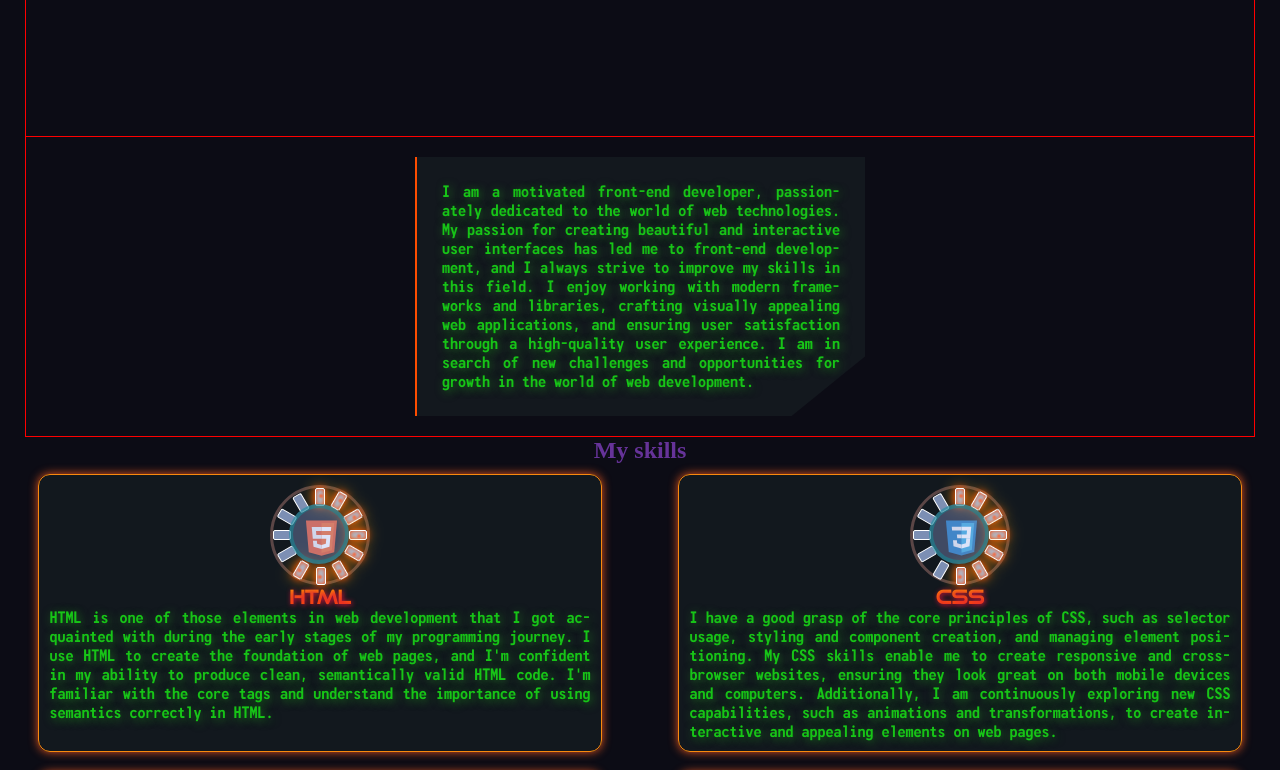
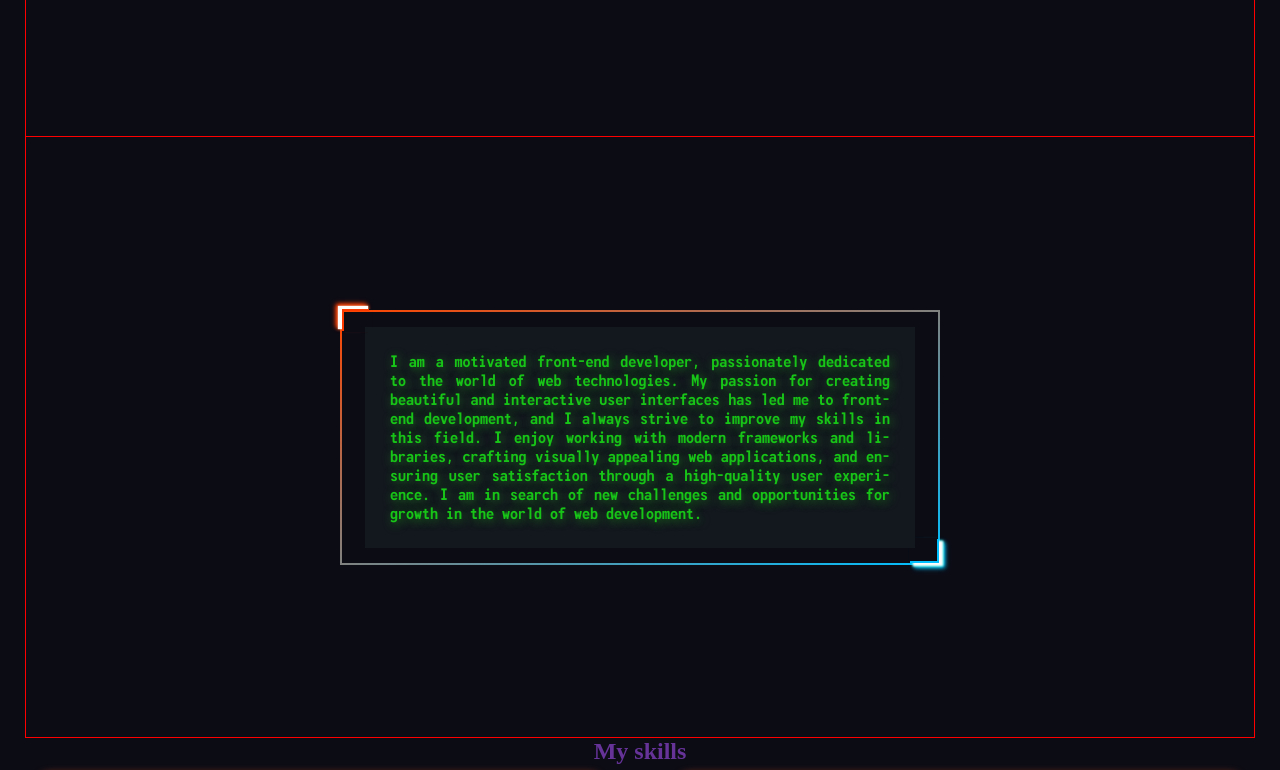
Before and after one commit to 1evgen/MyPortfolio, a React app: page / in a window 1280 px wide. Shown: the part 760-1530 px from the top of the page. Built offline with nearby package versions, Linux system fonts and the light colour scheme.

Commit message:
conmpleated block About me

```diff
--- a/src/App.tsx
+++ b/src/App.tsx
@@ -6,7 +6,6 @@ import {Works} from "./layout/sections/works/Works";
 import {Contact} from "./layout/sections/contacts/Contact";
 import {Slogan} from "./layout/sections/slogan/Slogan";
 import {Footer} from "./layout/footer/Footer";
-import {Gears} from "./Components/gear/Gears";
 import {AboutMe} from "./layout/sections/aboutMe/AboutMe";
 
 
--- a/src/layout/sections/aboutMe/AboutMe.tsx
+++ b/src/layout/sections/aboutMe/AboutMe.tsx
@@ -5,11 +5,14 @@ import {ContainerBlock} from "../../../Components/Container";
 import {FlexContainer} from "../../../Components/FlexContainer";
 
 
+
 export const AboutMe = () => {
     return (
         <SectionAboutMe>
+
         <ContainerBlock>
-            <FlexContainer  justify={'center'} aline={'center'} >
+            <FlexContainer  justify={'center'} aline={'center'} height={'75vh'} >
+                <WrapperDisplay>
         <ContentAboutMe>
         I am a motivated front-end developer, passionately dedicated to the world of web technologies.
         My passion for creating beautiful and interactive user interfaces has led me to front-end development,
@@ -17,28 +20,79 @@ export const AboutMe = () => {
         crafting visually appealing web applications, and ensuring user satisfaction through a high-quality user experience.
         I am in search of new challenges and opportunities for growth in the world of web development.
     </ContentAboutMe>
+                </WrapperDisplay>
             </FlexContainer>
         </ContainerBlock>
         </SectionAboutMe>
     );
 };
 
-
-
 const SectionAboutMe = styled.div`
   background-color: #0c0c15;
 
 `
 
+
+const WrapperDisplay = styled.div`
+  width: 100%;
+  max-width: 600px;
+  min-width: 200px;
+  border: 2px solid #f88a0e;
+
+
+  border-image: linear-gradient(to right bottom, orangered, deepskyblue);
+  border-image-slice: 1;
+
+  display: flex;
+  justify-content: center;
+  align-items: center;
+  padding: 15px;
+  position: relative;
+  border-radius: 0px 20px 0px 20px;
+  border-image-slice: 1;
+
+  &::after {
+    content: '';
+    width: 5%;
+    height: 9%;
+    display: inline-block;
+    position: absolute;
+    top: -1%;
+    left: -0%;
+    border-left: 0px solid;
+    border-top: 0px solid;
+
+    box-shadow: -4px -3px 1px #fffbfb,
+      -4px -3px 3px #d57042,
+      -5px -4px 4px #fd3b00,
+      -6px -5px 5px #fd3b00;
+  }
+
+  &::before {
+    content: '';
+    width: 5%;
+    height: 10%;
+    display: inline-block;
+    position: absolute;
+    top: 90.3%;
+    right: -0.1%;
+    border-right: 0px solid;
+    border-bottom: 0px solid;
+
+
+    box-shadow: 4px 3px 2px #fffbfb,
+    4px 3px 3px #12fde2,
+    5px 4px 4px deepskyblue,
+    6px 5px 5px #0089b6;
+  }
+
+`
+
 const ContentAboutMe = styled.div`
-  max-width: 450px;
-
-  clip-path: polygon(100% 0, 105% 70%, 73% 115%, 0 102%, 0 0);
+  max-width: 550px;
   color: darkgreen;
   padding: 25px;
   background-color: #13181e;
-  border-left: 2px solid #ff4d00;
-  margin: 20px;
 
   font-family: Monofonto;
   color: ${theme.colors.font};
@@ -48,6 +102,34 @@ const ContentAboutMe = styled.div`
   hyphens: auto;
   position: relative;
 
+  &::after{
+    content: '';
+    width: 4.9%;
+    height: 10%;
+    display: inline-block;
+    position: absolute;
+        color: #fd3b00;
+    top: -8%;
+    left: -4.2%;
+    border-left: 2px solid;
+    border-top: 2px solid;
+
+  }
+
+  &::before {
+    content: '';
+    width: 5.3%;
+    height: 11%;
+    display: inline-block;
+    position: absolute;
+    top: 96%;
+    right: -4.3%;
+    border-right: 2px solid deepskyblue;
+    border-bottom: 2px solid deepskyblue;
+
+  }
+
+
 
 
 `
```
